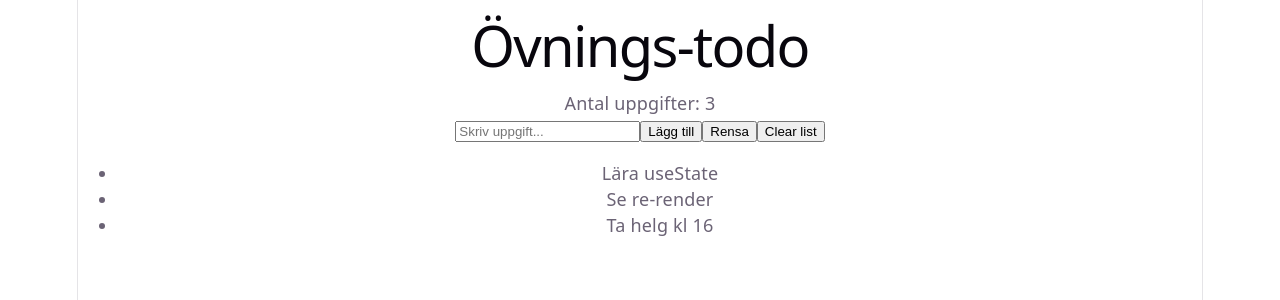
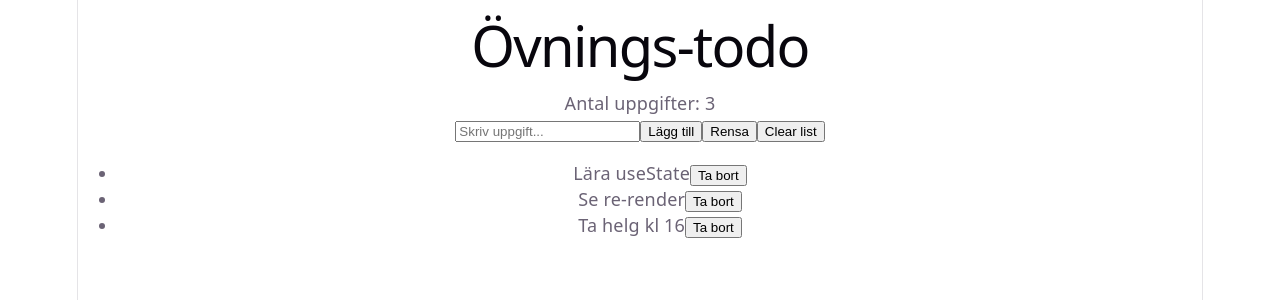
Before and after one commit to Isacsven/todo-app, a React (Vite) app: page / in a window 1280 px wide. Shown: the top 300 px of the page. Built offline with nearby package versions, Linux system fonts and the light colour scheme.

Commit message:
Camp c4: ta bort med filter — ingen splice på state

```diff
--- a/src/App.jsx
+++ b/src/App.jsx
@@ -27,6 +27,13 @@
     setTodos([]);
   }
 
+  function handleRemove(textToRemove) {
+    const remaining = todos.filter(function (todo) {
+      return todo !== textToRemove;
+    });
+    setTodos(remaining);
+  }
+
   return (
     <main>
       <h1>Övnings-todo</h1>
@@ -38,7 +45,14 @@
 
       <ul>
         {todos.map(function (todo) {
-          return (<li key={todo}>{todo}</li>);
+          return (
+            <li key={todo}>
+              {todo}
+              <button type="button" onClick={function () { handleRemove(todo); }}>
+                Ta bort
+              </button>
+            </li>
+          );
         })}
       </ul>
     </main>
```
